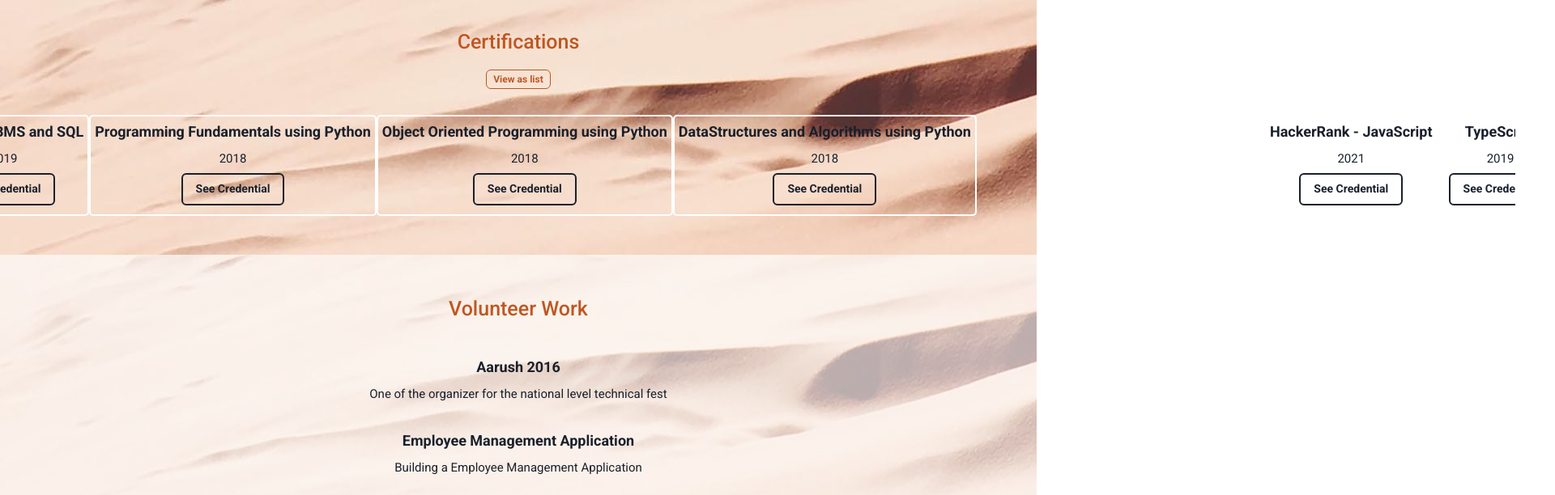
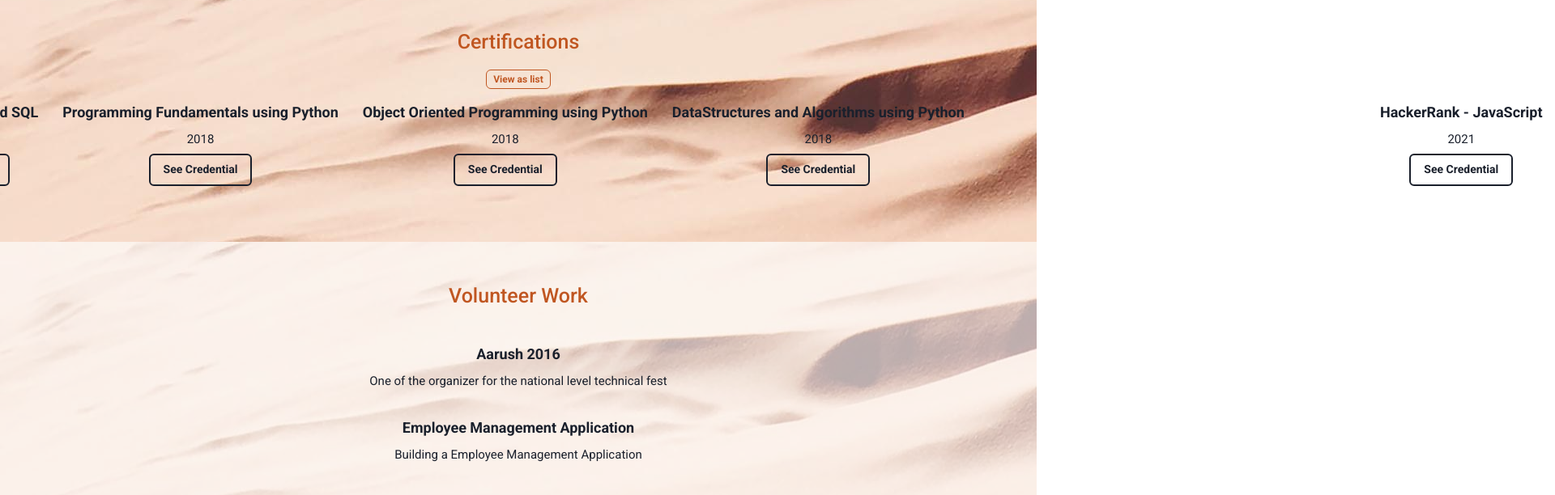
Before and after one commit to shabbi268/portfolio-react, a React (Create React App) app: page / in a window 1280 px wide. Shown: the part 3084-3696 px from the top of the page at 81% size, 1920 px wide, since content can reach past the window. Built offline with nearby package versions, Linux system fonts and the light colour scheme.

Commit message:
fixed the styles

```diff
--- a/src/modules/Certifications/CertificationItem.tsx
+++ b/src/modules/Certifications/CertificationItem.tsx
@@ -29,7 +29,7 @@ const StyledCertificationItem = styled.div`
 
 const CertificationItem = ({title, year, src, showCertificationImage = false}: ICertificationItemProps) => {
     return (
-        <StyledCertificationItem style={{border: "solid 2px white", borderRadius: "5px", padding: "5px"}}>
+        <StyledCertificationItem style={{margin: "10px", padding: "5px"}}>
             <h3 style={{fontWeight: 600}}>{title}</h3>
             <span>{year}</span>
             <span>
```
